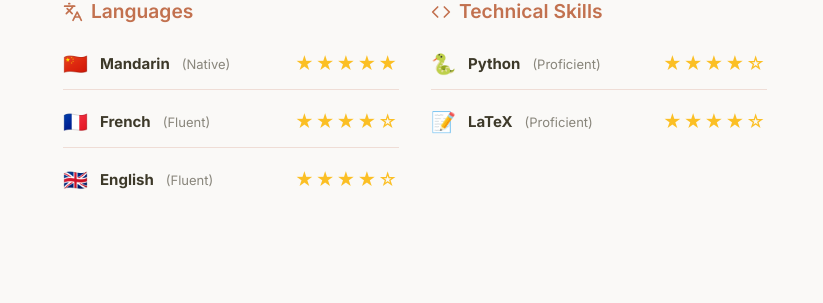
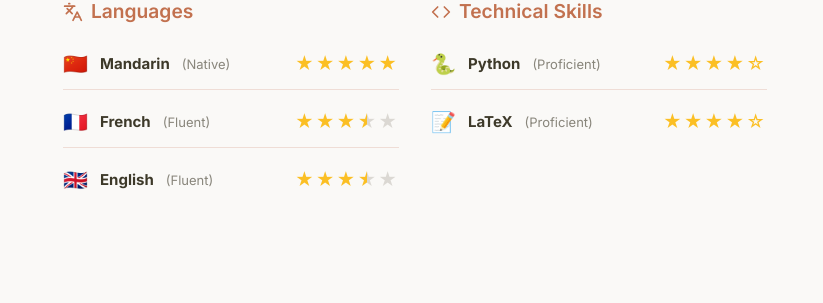
Before and after one commit to Lucien-XIAO/Lucien-XIAO.github.io, a Jekyll site: the page built from cv.md, in a window 1280 px wide and 1400 px high, scrolled down 52 px. Shown: the part 1025-1328 px from the top of the window, without its empty margins (215-1038 px from the left). Built offline with Jekyll 4.4.1, drawn with Linux system fonts in a browser that asks for light colours; nearby versions of some CDN libraries; a style sheet for code colours, icons or effects is not loaded.

Commit message:
Set language skills to three and a half stars

```diff
--- a/_includes/head.html
+++ b/_includes/head.html
@@ -16,7 +16,7 @@
 <link rel="stylesheet" href="/assets/css/font_sans_serif.css">
 <link rel="stylesheet" href="/assets/css/style-no-dark-mode_old.css">
 <link rel="stylesheet" href="/assets/css/publications-no-dark-mode_old.css">
-<link rel="stylesheet" href="/assets/css/theme-claude.css?v=3">
+<link rel="stylesheet" href="/assets/css/theme-claude.css?v=4">
 <script src="/assets/js/site-i18n.js?v=10" defer></script>
 <script>
   (function() {
--- a/assets/css/theme-claude.css
+++ b/assets/css/theme-claude.css
@@ -1283,6 +1283,24 @@ body.theme-claude .material-link em {
   line-height: 1.45;
 }
 
+body.theme-claude .skill-stars {
+  color: #fbbf24;
+  font-size: 18px;
+  letter-spacing: 2px;
+  white-space: nowrap;
+}
+
+body.theme-claude .skill-stars .half-star {
+  background: linear-gradient(90deg, #fbbf24 0 50%, rgba(140, 133, 119, 0.28) 50% 100%);
+  background-clip: text;
+  -webkit-background-clip: text;
+  color: transparent;
+}
+
+body.theme-claude .skill-stars .empty-star {
+  color: rgba(140, 133, 119, 0.28);
+}
+
 body.theme-claude .news-card {
   display: block;
   max-width: 760px;
--- a/cv.md
+++ b/cv.md
@@ -105,8 +105,8 @@ title: Curriculum Vitae
               <span style="font-size: 20px;">🇫🇷</span>
               <strong>French</strong> <span style="opacity: 0.6; font-size: 13px;">(Fluent)</span>
             </div>
-            <div style="color: #fbbf24; font-size: 18px; letter-spacing: 2px;" title="4/5">
-              ★★★★☆
+            <div class="skill-stars" title="3.5/5">
+              ★★★<span class="half-star">★</span><span class="empty-star">★</span>
             </div>
           </div>
 
@@ -115,8 +115,8 @@ title: Curriculum Vitae
               <span style="font-size: 20px;">🇬🇧</span>
               <strong>English</strong> <span style="opacity: 0.6; font-size: 13px;">(Fluent)</span>
             </div>
-            <div style="color: #fbbf24; font-size: 18px; letter-spacing: 2px;" title="4/5">
-              ★★★★☆
+            <div class="skill-stars" title="3.5/5">
+              ★★★<span class="half-star">★</span><span class="empty-star">★</span>
             </div>
           </div>
 
```
